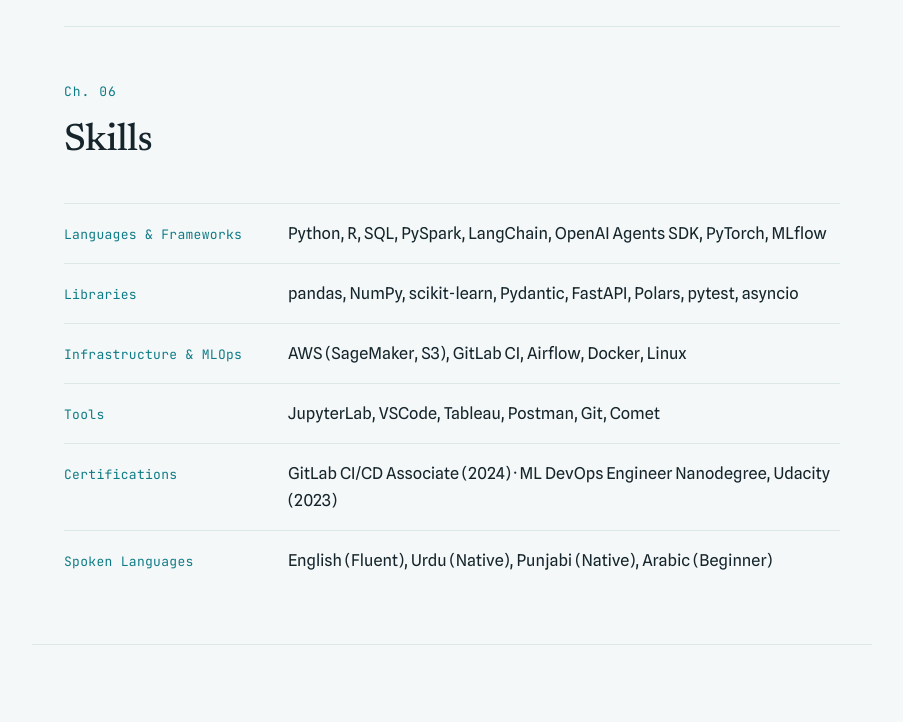
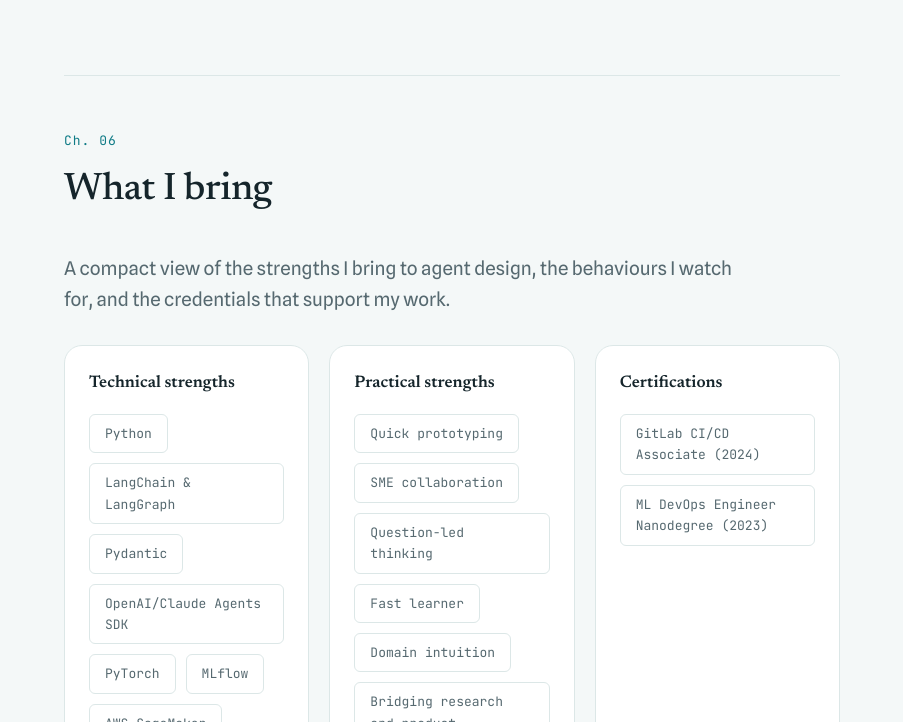
Before and after one commit to imanzaf/imanzaf.github.io, a plain HTML site: page index.html in a window 1280 px wide. Shown: the part 3048-3770 px from the top of the page, without its empty margins (188-1091 px from the left). Drawn offline with Linux system fonts and the light colour scheme.

Commit message:
feat: update index

```diff
--- a/index.html
+++ b/index.html
@@ -93,6 +93,13 @@
     padding:8px 15px;background:var(--paper-2);border:1px solid var(--line);border-radius:6px;
     transition:border-color .2s,color .2s}
   .chip:hover{border-color:var(--accent);color:var(--accent)}
+
+  .skill-grid{display:grid;grid-template-columns:repeat(3,minmax(0,1fr));gap:20px;margin-top:30px}
+  .skillcard{padding:24px;border:1px solid var(--line);border-radius:18px;background:var(--paper-2)}
+  .skillcard-title{font-family:'Newsreader',serif;font-weight:600;font-size:1.05rem;color:var(--ink);margin-bottom:16px}
+  .skillcard .chips{display:flex;flex-wrap:wrap;gap:10px}
+
+  @media(max-width:780px){.skill-grid{grid-template-columns:1fr}}
 
   /* timeline (experience + education) */
   .item{display:grid;grid-template-columns:160px 1fr;gap:28px;padding:24px 0;
@@ -206,6 +213,7 @@
       <div class="interests">
         <span class="chip">Reliability of LLM agents</span>
         <span class="chip">Safety in high-stakes deployment</span>
+        <span class="chip">Causal provenance of misaligned behaviour</span>
         <span class="chip">Risk concealment in LLMs</span>
         <span class="chip">Multi-agent workflows</span>
         <span class="chip">Evaluation frameworks</span>
@@ -279,30 +287,39 @@
     </section>
 
     <section id="skills">
-      <div class="sec-head"><span class="chapter">Ch. 06</span><h2>Skills</h2></div>
-      <div class="skillrow">
-        <div class="skill-label">Languages &amp; Frameworks</div>
-        <div class="skill-list">Python, R, SQL, PySpark, LangChain, OpenAI Agents SDK, PyTorch, MLflow</div>
-      </div>
-      <div class="skillrow">
-        <div class="skill-label">Libraries</div>
-        <div class="skill-list">pandas, NumPy, scikit-learn, Pydantic, FastAPI, Polars, pytest, asyncio</div>
-      </div>
-      <div class="skillrow">
-        <div class="skill-label">Infrastructure &amp; MLOps</div>
-        <div class="skill-list">AWS (SageMaker, S3), GitLab CI, Airflow, Docker, Linux</div>
-      </div>
-      <div class="skillrow">
-        <div class="skill-label">Tools</div>
-        <div class="skill-list">JupyterLab, VSCode, Tableau, Postman, Git, Comet</div>
-      </div>
-      <div class="skillrow">
-        <div class="skill-label">Certifications</div>
-        <div class="skill-list">GitLab CI/CD Associate (2024) · ML DevOps Engineer Nanodegree, Udacity (2023)</div>
-      </div>
-      <div class="skillrow">
-        <div class="skill-label">Spoken Languages</div>
-        <div class="skill-list">English (Fluent), Urdu (Native), Punjabi (Native), Arabic (Beginner)</div>
+      <div class="sec-head"><span class="chapter">Ch. 06</span><h2>What I bring</h2></div>
+      <p class="lead">A compact view of the strengths I bring to agent design, the behaviours I watch for, and the credentials that support my work.</p>
+      <div class="skill-grid">
+        <div class="skillcard">
+          <div class="skillcard-title">Technical strengths</div>
+          <div class="chips">
+            <span class="chip">Python</span>
+            <span class="chip">LangChain &amp; LangGraph</span>
+            <span class="chip">Pydantic</span>
+            <span class="chip">OpenAI/Claude Agents SDK</span>
+            <span class="chip">PyTorch</span>
+            <span class="chip">MLflow</span>
+            <span class="chip">AWS SageMaker</span>
+          </div>
+        </div>
+        <div class="skillcard">
+          <div class="skillcard-title">Practical strengths</div>
+          <div class="chips">
+            <span class="chip">Quick prototyping</span>
+            <span class="chip">SME collaboration</span>
+            <span class="chip">Question-led thinking</span>
+            <span class="chip">Fast learner</span>
+            <span class="chip">Domain intuition</span>
+            <span class="chip">Bridging research and product</span>
+          </div>
+        </div>
+        <div class="skillcard">
+          <div class="skillcard-title">Certifications</div>
+          <div class="chips">
+            <span class="chip">GitLab CI/CD Associate (2024)</span>
+            <span class="chip">ML DevOps Engineer Nanodegree (2023)</span>
+          </div>
+        </div>
       </div>
     </section>
   </main>
```
